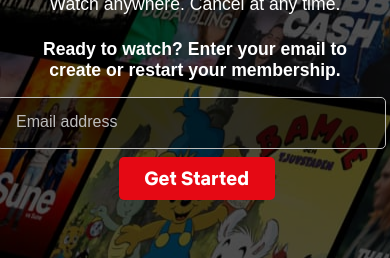
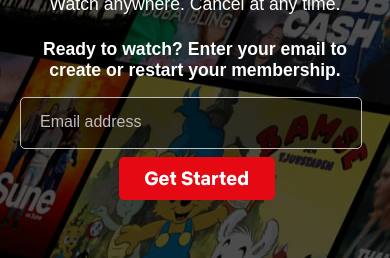
Before and after one commit to LauraCiortan/Netflix-LadingPageClone, a plain HTML site: page index.html in a window 390 px wide. Shown: the part 222-480 px from the top of the page. Drawn offline with Linux system fonts and the light colour scheme.

Commit message:
Adjust input field for responsive design

```diff
--- a/style.css
+++ b/style.css
@@ -397,6 +397,10 @@ section {
     margin-right: -100px;
   }
 
+  input {
+    padding: 1.1rem 10rem 1.1rem 0.2rem;
+  }
+
   .get-started-btn {
     margin-top: 0.5rem;
     font-size: 1.2rem;
```
